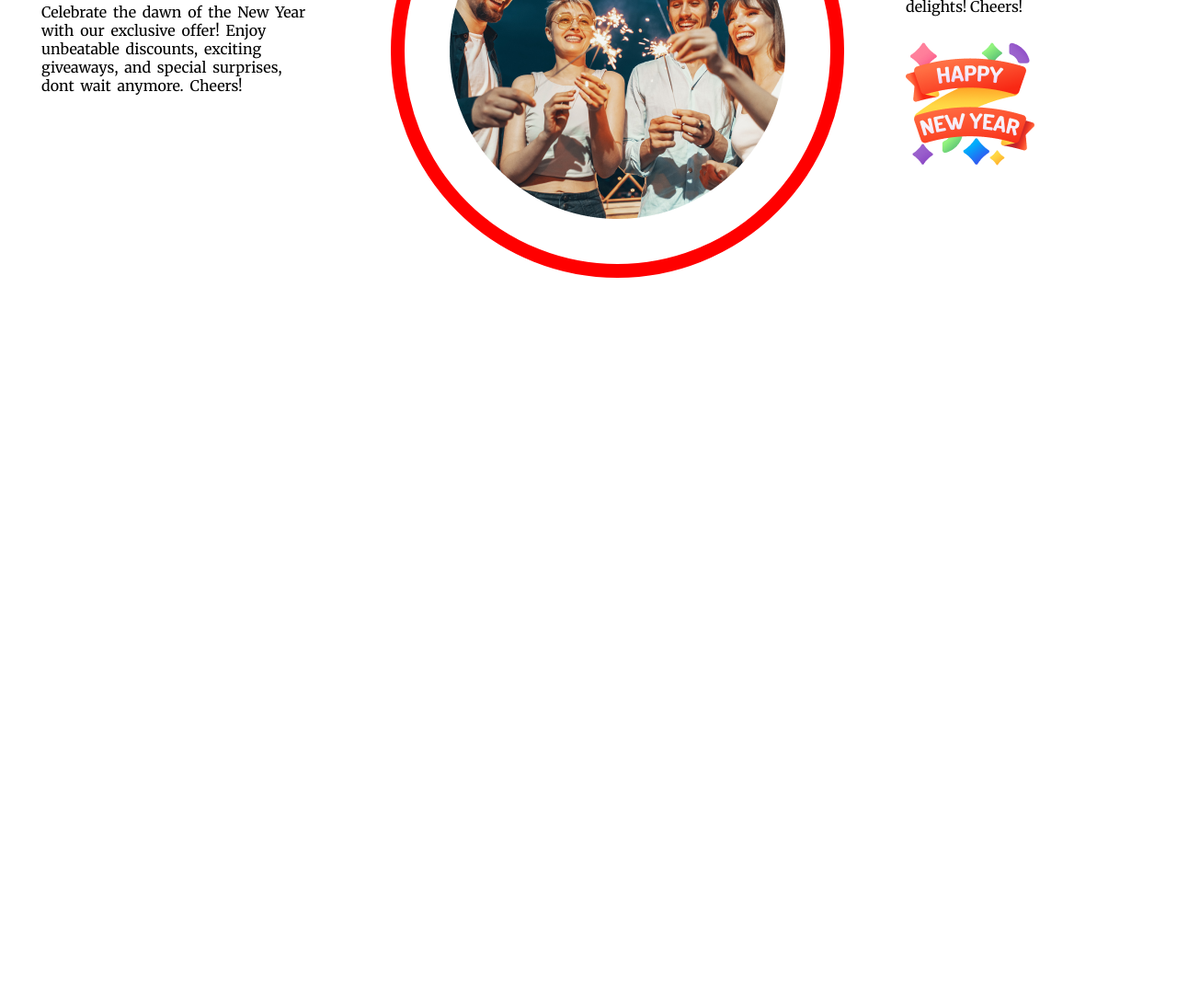
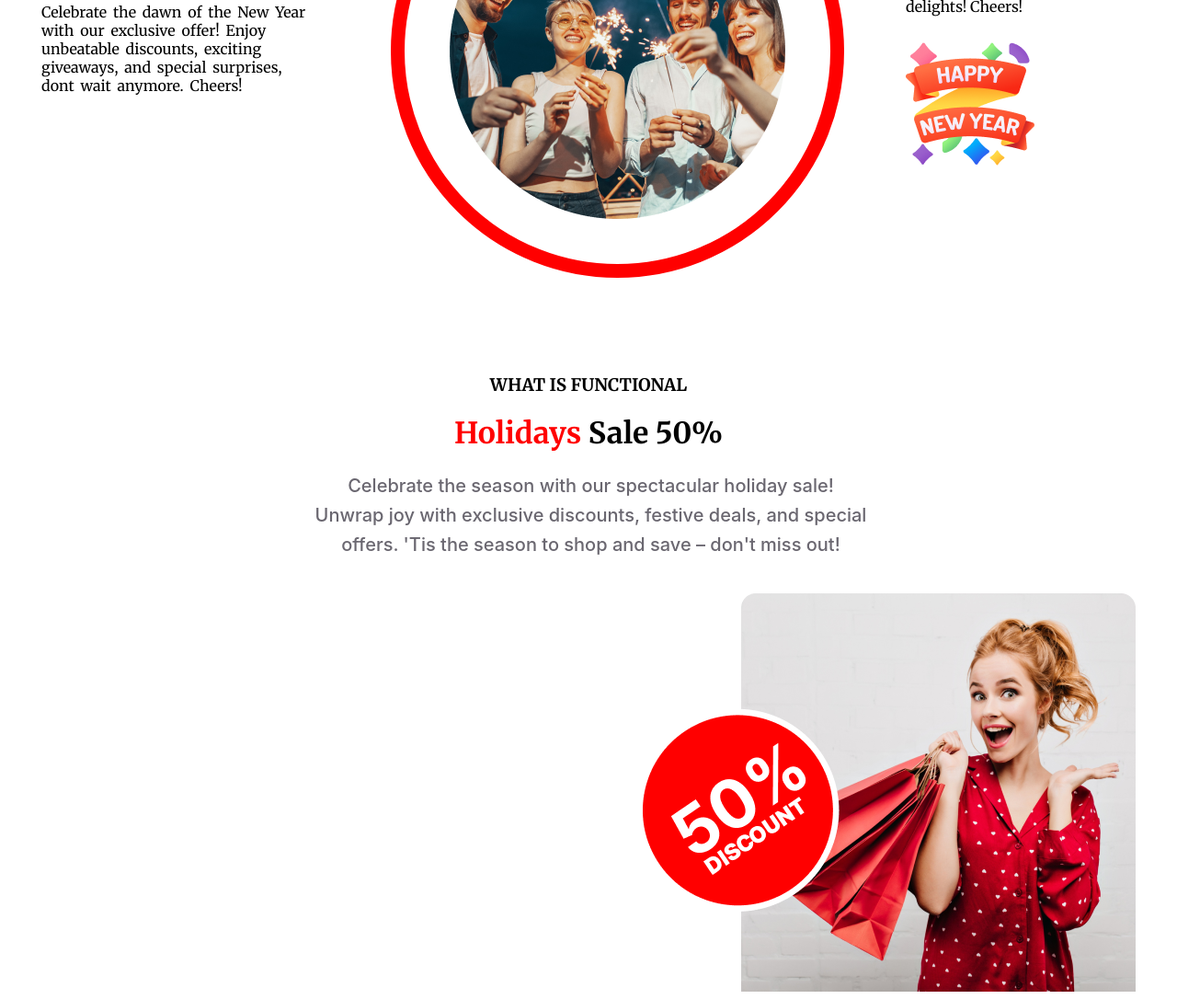
Before and after one commit to im-sanny/assignment-01, a plain HTML site: page index.html in a window 1280 px wide. Shown: the part 3195-4281 px from the top of the page at 92% size. Before the commit the page ends 3497 px from the top, so only its background shows below. Drawn offline with Linux system fonts and the light colour scheme.

Commit message:
holiday section and discount section added

```diff
--- a/index.html
+++ b/index.html
@@ -75,10 +75,27 @@
                 <img src="/resources/Ellipse 1.png" alt="">
             </div>
         </div>
+        <!-- sixth section -->
+        <!-- holiday discount -->
+        <div class="holiday-discount">
+            <h3 class="holiday-heading-one">WHAT IS FUNCTIONAL</h3>
+            <h1 class="holiday-heading-two"> <span class="orange-party">Holidays</span> Sale 50%</h1>
+            <p class="holiday-p">Celebrate the season with our spectacular holiday sale! Unwrap joy with exclusive discounts, festive deals, and special offers. 'Tis the season to shop and save – don't miss out!</p>
+
+
+            <div class="holiday-woman">
+                <img src="/resources/Rectangle 1.png" alt="">
+            </div>
+            <div class="discount-box">
+                <img src="/resources/Group 44.png" alt="">
+            </div>
+        </div>
+            <div id="box">
+                <img src="/resources/Group_75-removebg-preview.png" alt="">
+            </div>
+            <div class="holiday-container"></div>
 
      </main>
-
-
     </header>
 </body>
 </html>
--- a/style/style.css
+++ b/style/style.css
@@ -233,3 +233,42 @@ padding-top: 130px;
     border-radius: 463px;
     border: 15px solid #F00;
 }
+
+/* sixth section */
+.holiday-discount{
+    width: 1190px;
+    height: 900px;
+    border-radius: 16px;
+    margin: 120px 35px 0 37px;
+    text-align: center;
+}
+.holiday-p{
+    color: rgba(7, 2, 17, 0.60);
+    margin-left: 25%;
+    font-family: Inter;
+    font-size: 20px;
+    font-style: normal;
+    font-weight: 500;
+    line-height: 32px;
+    width: 600px;
+}
+.holiday-woman{
+   float: right;
+   margin-top: 17px;
+}
+.discount-box{
+    float: right;
+    margin: 100px -150px 0 0;
+}
+#box{
+  margin-top: 190px;
+}
+.holiday-container{
+    width: 1320px;
+    height: 229px;
+    background-color: #F00;
+    border-radius: 16px 0px 16px 16px;
+    width: 1190px;
+    height: 229;
+    margin-top: -180px;
+}
```
Also changed, not shown: resources/Group_75-removebg-preview.png (added), resources/Rectangle 2 (1).png (added).
